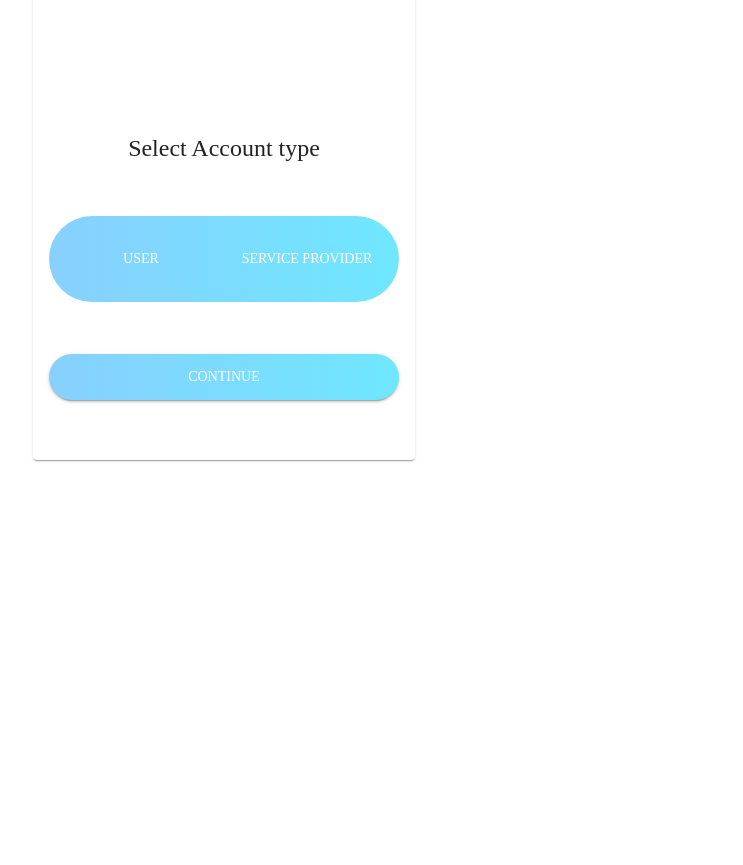
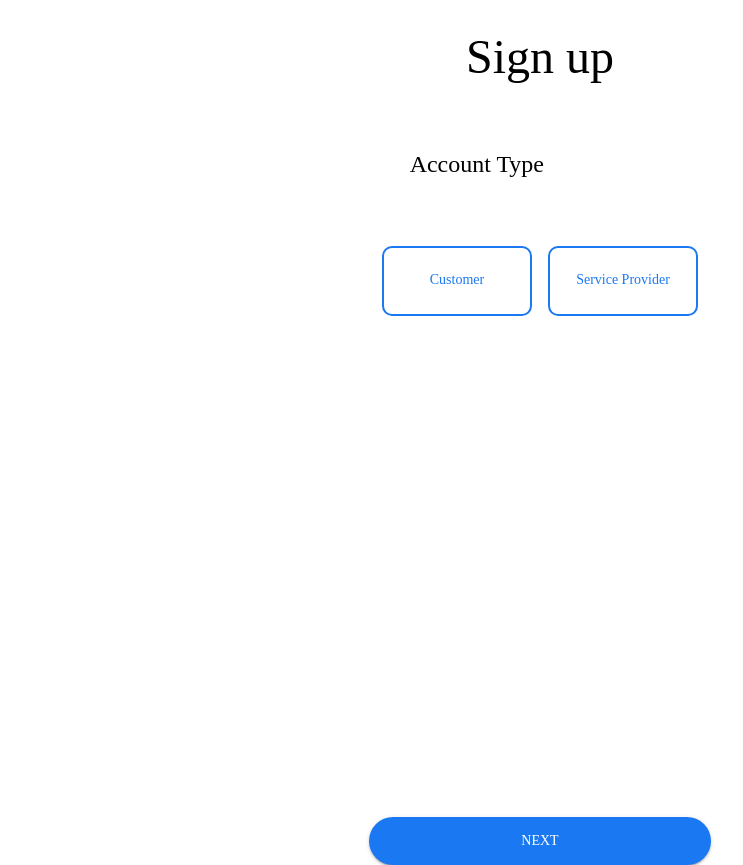
Before and after one commit to gler-enterprises-fyaora-LABS/glerEnterprises-Front-End, a Next.js app: page /register in a window 1280 px wide. Shown: the part 260-1125 px from the top of the page, without its empty margins (416-1159 px from the left). Before the commit the page ends 816 px from the top, so only its background shows below. Built offline with nearby package versions, Linux system fonts and the light colour scheme.

Commit message:
added translation and modified a little the register

```diff
--- /dev/null
+++ b/i18nConfig.js
@@ -0,0 +1,6 @@
+module.exports = {
+  i18n: {
+    defaultLocale: "en",
+    locales: ["en", "fr"],
+  },
+};
--- /dev/null
+++ b/public/locales/en.json
@@ -0,0 +1,13 @@
+{
+  "serviceProvider": "Service Provider",
+  "welcomeMessage": "Welcome to our platform!",
+  "login": "Login",
+  "register": "Register",
+  "forgotPassword": "Forgot Password",
+  "verifyEmail": "Verify Email",
+  "termsAndConditions": "Terms And Conditions",
+  "customer": "Customer",
+  "next": "Next",
+  "signUp": "Sign up",
+  "accountType": "Account Type"
+}
--- /dev/null
+++ b/public/locales/fr.json
@@ -0,0 +1,11 @@
+{
+  "serviceProvider": "Fournisseur de services",
+  "welcomeMessage": "Bienvenue sur notre plateforme!",
+  "login": "Se connecter",
+  "register": "S'inscrire",
+  "forgotPassword": "Mot de passe oublié",
+  "verifyEmail": "Vérifier l'email",
+  "termsAndConditions": "Conditions générales",
+  "customer": "Client",
+  "next": "Suivant"
+}
--- /dev/null
+++ b/src/app/i18n.js
@@ -0,0 +1,26 @@
+import i18n from 'i18next';
+import { initReactI18next } from 'react-i18next';
+
+// Initialize i18next
+i18n
+    .use(initReactI18next)
+    .init({
+        lng: "en", // Default language
+        fallbackLng: "en", // Fallback language
+        interpolation: {
+            escapeValue: false, // React already escapes by default
+        },
+        resources: {
+            en: {
+                common: require("../../public/locales/en.json"), // If kept as require
+            },
+            fr: {
+                common: require("../../public/locales/fr.json"), // If kept as require
+            },
+        },
+        ns: ["common"], // Define namespaces (e.g., "common")
+        defaultNS: "common", // Set default namespace
+        debug: true, // Optional: Debug missing keys
+    });
+
+export default i18n;
--- /dev/null
+++ b/src/pages/register/RegisterCarousel.tsx
@@ -0,0 +1,130 @@
+import React, { useState } from "react";
+import { Box, Typography, Button, Stack } from "@mui/material";
+import {useTranslation} from "react-i18next";
+import "../../app/i18n";
+
+const RegisterCarousel = () => {
+    const { t } = useTranslation();
+    const [currentSlide, setCurrentSlide] = useState(1);
+    const settings = {
+        dots: false,
+        infinite: false,
+        speed: 500,
+        slidesToShow: 1,
+        slidesToScroll: 5
+    };
+
+    const showNextSlide = () => {
+        setCurrentSlide((prevSlide) => (prevSlide < 3 ? prevSlide + 1 : 1));
+    };
+
+    const selectUser = () => {
+        console.log("User button clicked");
+    };
+    const selectService = () => {
+        console.log("Service button clicked");
+    };
+
+    return (<Box style={{ width: "100%", height: "100%", textAlign: "center", position: "relative" }}>
+        {currentSlide === 1 && (
+            <Box>
+                <Typography variant="h3">
+                    {t("signUp")}
+                </Typography>
+                <Box style={{ marginTop: 64 }}>
+                    <Typography style={{ width: "80%" }} variant="h5">
+                        {t("accountType")}
+                    </Typography>
+                    <Stack
+                        style={{
+                            width: "100%",
+                            height: 200,
+                            backgroundColor: "#FFFFFF",
+                            borderRadius: "50px",
+                        }}
+                        display="flex"
+                        justifyContent="center"
+                        alignItems="center"
+                        direction="row"
+                        spacing={2}
+                    >
+
+                        <Button
+                            style={{
+                                textWrap: "wrap",
+                                width: 150,
+                                height: 70,
+                                border: "2px solid #1A78F2",
+                                borderRadius: 10,
+                                textTransform: "none",
+                                color: "#1A78F2",
+                            }}
+                            onClick={selectUser}
+                        >
+                            {t("customer")}
+                        </Button>
+                        <Button
+                            style={{
+                                textWrap: "wrap",
+                                width: 150,
+                                height: 70,
+                                border: "2px solid #1A78F2",
+                                borderRadius: 10,
+                                textTransform: "none",
+                                color: "#1A78F2",
+                            }}
+                            onClick={selectService}
+                        >
+                            {t("serviceProvider")}
+                        </Button>
+                    </Stack>
+                </Box>
+            </Box>
+        )}
+
+        {currentSlide === 2 && (
+            <Box>
+                <Typography variant="h5" component="div" align="center">
+                    Welcome to Slide 1
+                </Typography>
+                <Typography variant="body1" align="center">
+                    This is the first slide.
+                </Typography>
+            </Box>
+        )}
+
+        {currentSlide === 3 && (
+            <Box>
+                <Typography variant="h5" component="div" align="center">
+                    Welcome to Slide 3
+                </Typography>
+                <Typography variant="body1" align="center">
+                    This is the last slide.
+                </Typography>
+            </Box>
+        )}
+
+        {/* Navigation Buttons */}
+        <Box
+            style={{
+                position: "relative",
+                top: "calc(100vh - 70%)",
+            }}
+        >
+            <Button
+                style={{
+                    width: 342,
+                    height: 48,
+                    borderRadius: 100,
+                    background: "#1A78F2",
+                    color: "#FFFFFF",
+                }}
+                variant="contained"
+                onClick={showNextSlide}
+            >
+                {t("next")}
+            </Button>
+        </Box>
+    </Box>);
+};
+export default RegisterCarousel;
--- a/src/pages/register/index.tsx
+++ b/src/pages/register/index.tsx
@@ -1,51 +1,37 @@
 import React from 'react';
-import {Box, Button, Card, CardContent, Typography, Stack, makeStyles} from '@mui/material';
+import {Box} from '@mui/material';
 import {themeGlobal} from "@/utils/components/theme";
 import {ThemeProvider} from "@mui/material/styles";
 import Image from "next/image";
+import RegisterCarousel from "./RegisterCarousel";
+
 export default function Index() {
     return (
         <ThemeProvider theme={themeGlobal}>
             <Box
                 display="flex"
-                justifyContent="center"
-                alignItems="center"
+                justifyContent="right"
+                alignItems="top"
                 minHeight="100vh"
+
             >
-                <Card>
-                    <CardContent>
                 <Box
                     display="flex"
                     flexDirection="column"
                     alignItems="center"
                     gap={2}
+                    width="50%"
                 >
                     <Image
                         className="dark:invert"
                         src="/gler.svg"
-                                alt="Vercel logomark"
+                        alt="Gler logo"
                         width={73}
                         height={73}
                         style={{marginTop: 56, marginBottom: 136}}
                     />
-                            <Typography variant="h5" component="div" align="center">
-                                Select Account type
-                            </Typography>
-                            <Stack
-                                style={{ width: 350, height: 86, backgroundImage: 'linear-gradient(90deg, #88D0FF 0%, #6FE7FF 100%)',
-                                    borderRadius: '50px', marginTop: 36, marginBottom: 36}}
-                                direction="row"
-                                spacing={2}
-                                justifyContent="center"
-                                alignItems="center"
-                            >
-                                <Button style={{textWrap: "wrap", width: 150, height: 52, borderRadius: 30, color: "white" }}>User</Button>
-                                <Button style={{textWrap: "wrap", width: 150, height: 52, borderRadius: 30, color: "white" }}>Service Provider</Button>
-                            </Stack>
-                            <Button style={{width: 350, height: 46, marginBottom: 36}} variant="contained">Continue</Button>
+                    <RegisterCarousel />
                 </Box>
-                    </CardContent>
-                </Card>
             </Box>
         </ThemeProvider>
     );
```
Also changed, not shown: package.json (+6 -2 lines), src/app/page.tsx (+19 -8 lines), 1 other file (tests, documents, lock files or other folders). Lines whose indentation alone changed are shown as unchanged.
